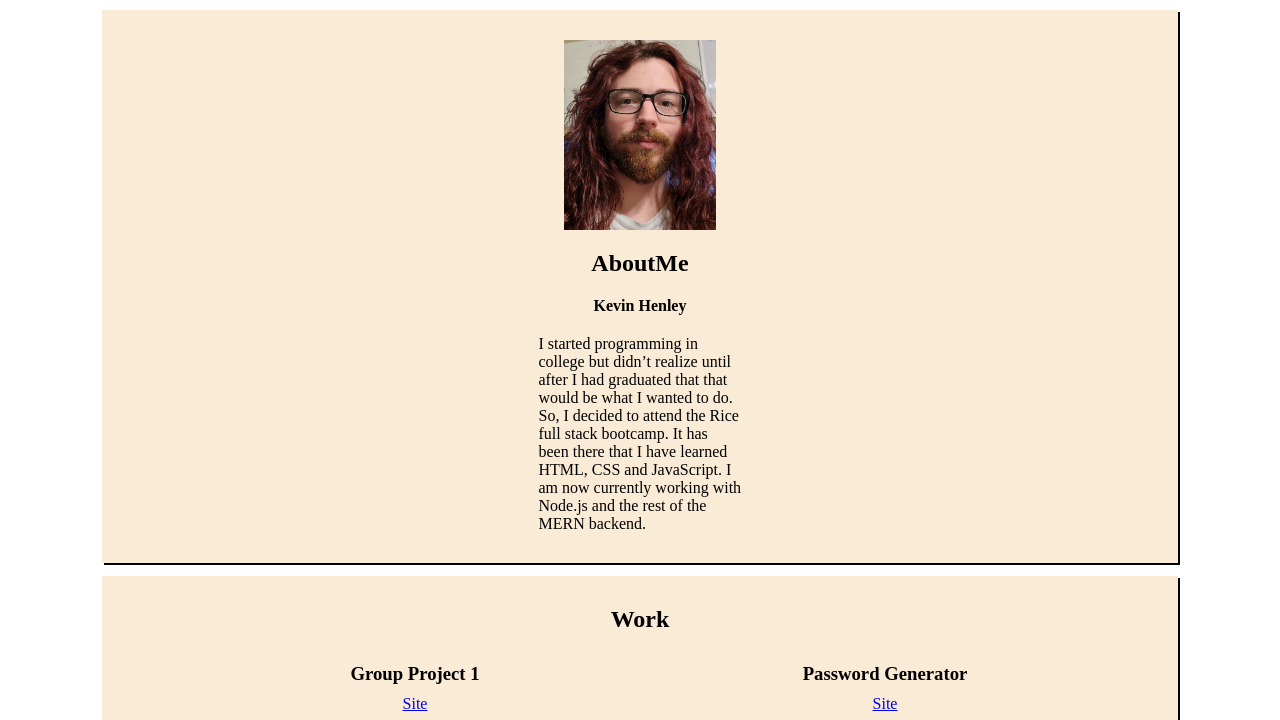
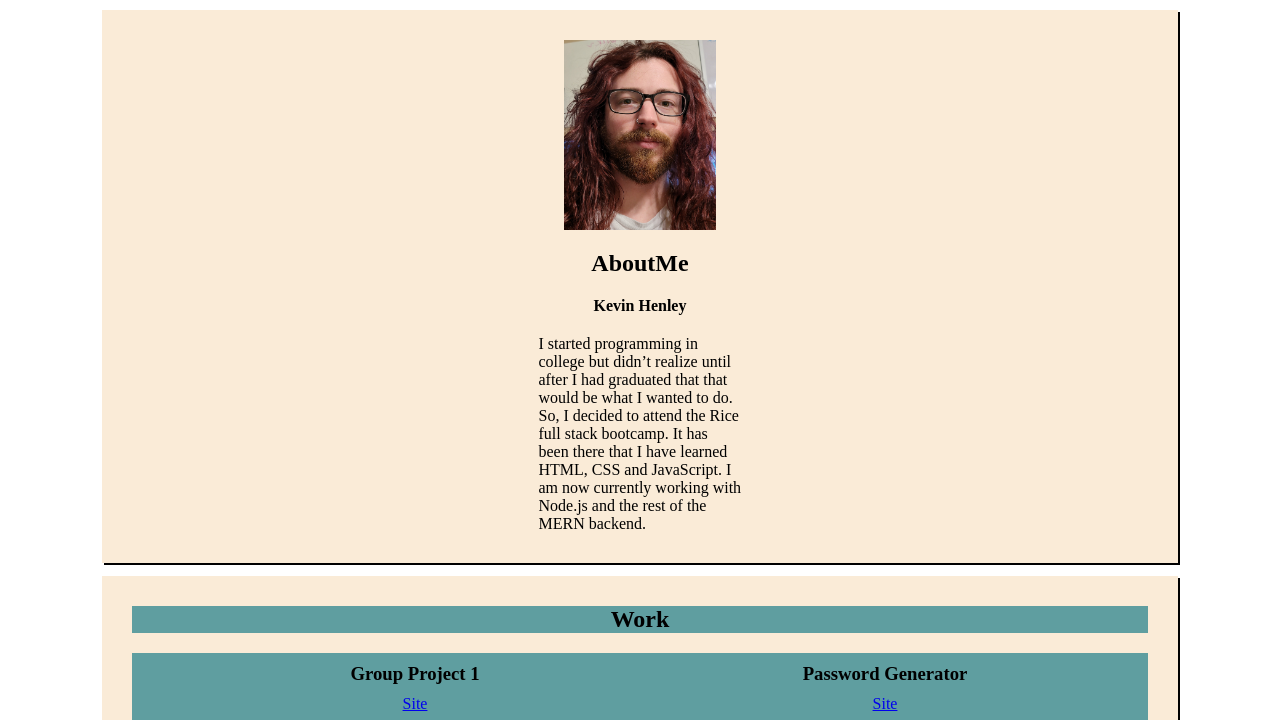
Before and after one commit to KevinHenleyCode/homework_week_2, a plain HTML site: page index.html in a window 1280 px wide. Shown: the part 62-782 px from the top of the page. Drawn offline with nearby package versions, Linux system fonts and the light colour scheme.

Commit message:
added background-color to the projects

```diff
--- a/Assets/Style/style.css
+++ b/Assets/Style/style.css
@@ -39,8 +39,14 @@ p{
 .workinside {
     width: 100%;
     margin: 10px;
+    background-color: cadetblue;
 }
 
 .projectImg {
     width: 450px;
 }
+
+
+.project, .project * {
+    background-color: cadetblue;
+}
```
